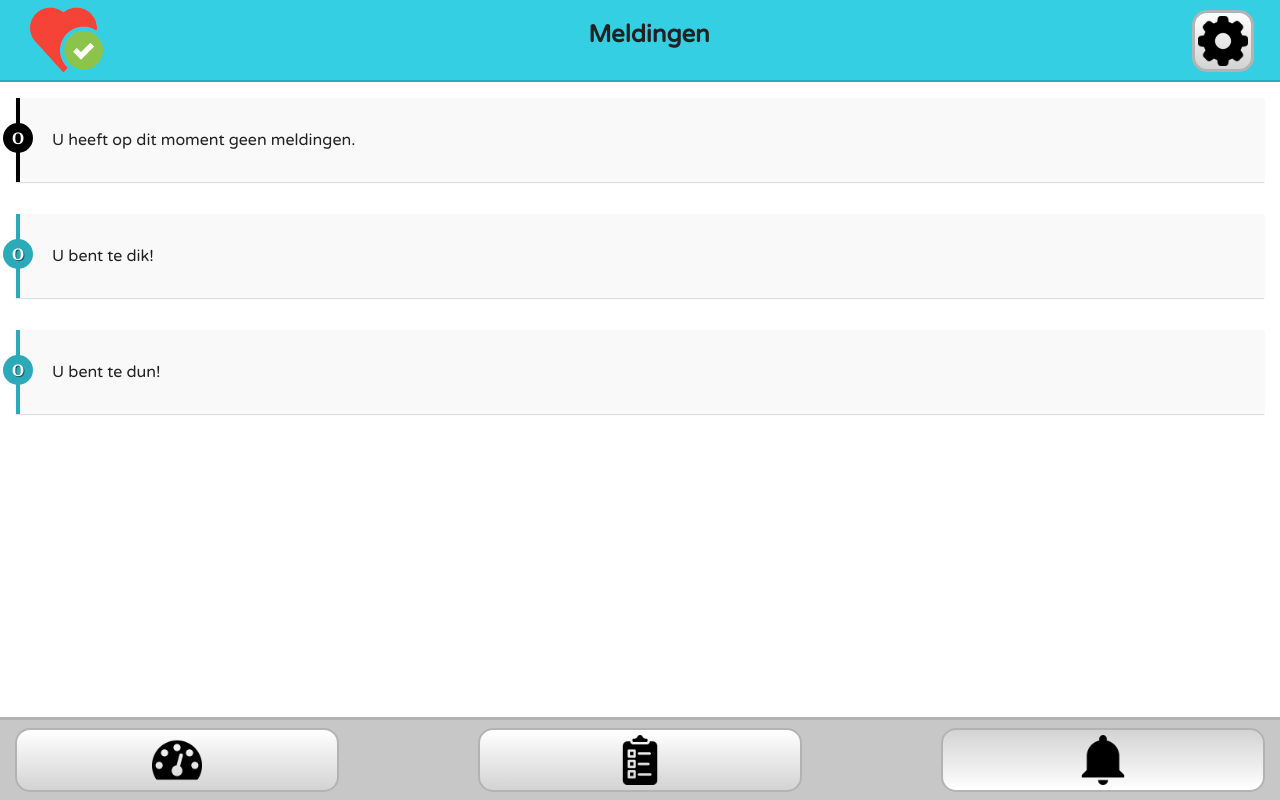
After one commit to Juliandroid98/gezondheidsmeter, a PHP site: page /periode/meldingen.php in a window 1280 px wide. The commit adds this page. Run offline with PHP 8.4, Linux system fonts and the light colour scheme.

Commit message:
Melding pagina gemaakt.

```diff
--- a/site/assets/css/index.css
+++ b/site/assets/css/index.css
@@ -131,6 +131,7 @@ a:active {
     border-radius: 15px;
 }
 
+
 .bottomimg {
     display: block;
     margin-left: auto;
--- /dev/null
+++ b/site/assets/css/meldingen.css
@@ -0,0 +1,44 @@
+.melding {
+    position: relative;
+    margin: 1em;
+    background: #F9F9F9;
+    padding: 1em 1em 1em 2em;
+    border-left: 4px solid #DDD;
+    box-shadow: 0 1px 1px rgba(0, 0, 0, 0.125);
+  }
+
+  .melding:before {
+    position: absolute;
+    top: 50%;
+    margin-top: -17px;
+    left: -17px;
+    background-color: #DDD;
+    color: #FFF;
+    width: 30px;
+    height: 30px;
+    border-radius: 100%;
+    text-align: center;
+    line-height: 30px;
+    font-weight: bold;
+    font-family: Georgia;
+    text-shadow: 1px 1px rgba(0, 0, 0, 0.5);
+  }
+
+
+  .icon {
+    border-color: #2daaba;
+  }
+
+  .icon:before {
+    content: "O";
+    background-color: #2daaba;
+  }
+
+  .icon2 {
+    border-color: black;
+  }
+
+  .icon2:before {
+    content: "O";
+    background-color: black;
+  }
--- a/site/index.php
+++ b/site/index.php
@@ -29,5 +29,7 @@
         </div>
     </div>
 
+
+
 </body>
 </html>
--- /dev/null
+++ b/site/meldingen.php
@@ -0,0 +1,48 @@
+<?php include 'assets/php/connection.php' ?>
+<!doctype html>
+<html lang="en">
+<head>
+    <meta charset="UTF-8">
+    <meta name="viewport"
+          content="width=device-width, user-scalable=no, initial-scale=1.0, maximum-scale=1.0, minimum-scale=1.0">
+    <meta http-equiv="X-UA-Compatible" content="ie=edge">
+    <meta name="description" content="gezondheidsmeter">
+    <meta name="authors" content="Joel, Julian, Jeremy, Miquel, Tiffany & Rens">
+    <meta name="keywords" content="gezondheid, meter, gezondheidsmeter, gezond leven, eten, slaap, drugs, drinken">
+    <link rel="icon" href="assets/images/logo.png" type="image/x-icon">
+    <link rel="stylesheet" href="assets/css/index.css">
+    <link rel="stylesheet" href="assets/css/meldingen.css">
+    <link rel="stylesheet" href="assets/css/dashboard.css">
+    <!-- Jquery -->
+    <script src="https://code.jquery.com/jquery-3.4.1.min.js" integrity="sha256-CSXorXvZcTkaix6Yvo6HppcZGetbYMGWSFlBw8HfCJo=" crossorigin="anonymous"></script>
+    <script type="application/javascript" src="assets/javascript/index.js"></script>
+    <title>Gezondheidsmeter - Meldingen</title>
+</head>
+
+<body>
+    <div class="sitecontainer">
+        <!-- header -->
+        <div class="headercontainer">
+            <image class="logosmall" src="assets/images/logo.png" alt="logo">
+            <h2>Meldingen</h2>
+            <a class="settingsmenu" href="settings.php">
+                <image class="settingsimg" src="assets/images/settings.png" alt="settings">
+            </a>
+        </div>
+
+        <!-- content -->
+        <div class="melding icon2"><p>U heeft op dit moment geen meldingen.</p></div>
+        <div class="melding icon"><p>U bent te dik!</p></div>
+        <div class="melding icon"><p>U bent te dun!</p></div>
+
+         <!-- bottom buttons-->
+         <div class="bottomcontainer">
+            <div class="bottombuttongroup">
+                <a class="bottombutton" href="dashboard.php"><img class="bottomimg" src="assets/images/dashboard.png" alt="dashboard"></a>
+                <a class="bottombutton" href="vragenformulier.php"><img class="bottomimg" src="assets/images/questions.png" alt="vragenformulier"></a>
+                <a class="bottombutton_active" href="meldingen.php"><img class="bottomimg" src="assets/images/notifications.png" alt="meldingen"></a>
+            </div>
+        </div>
+    </div>
+</body>
+</html>
```
